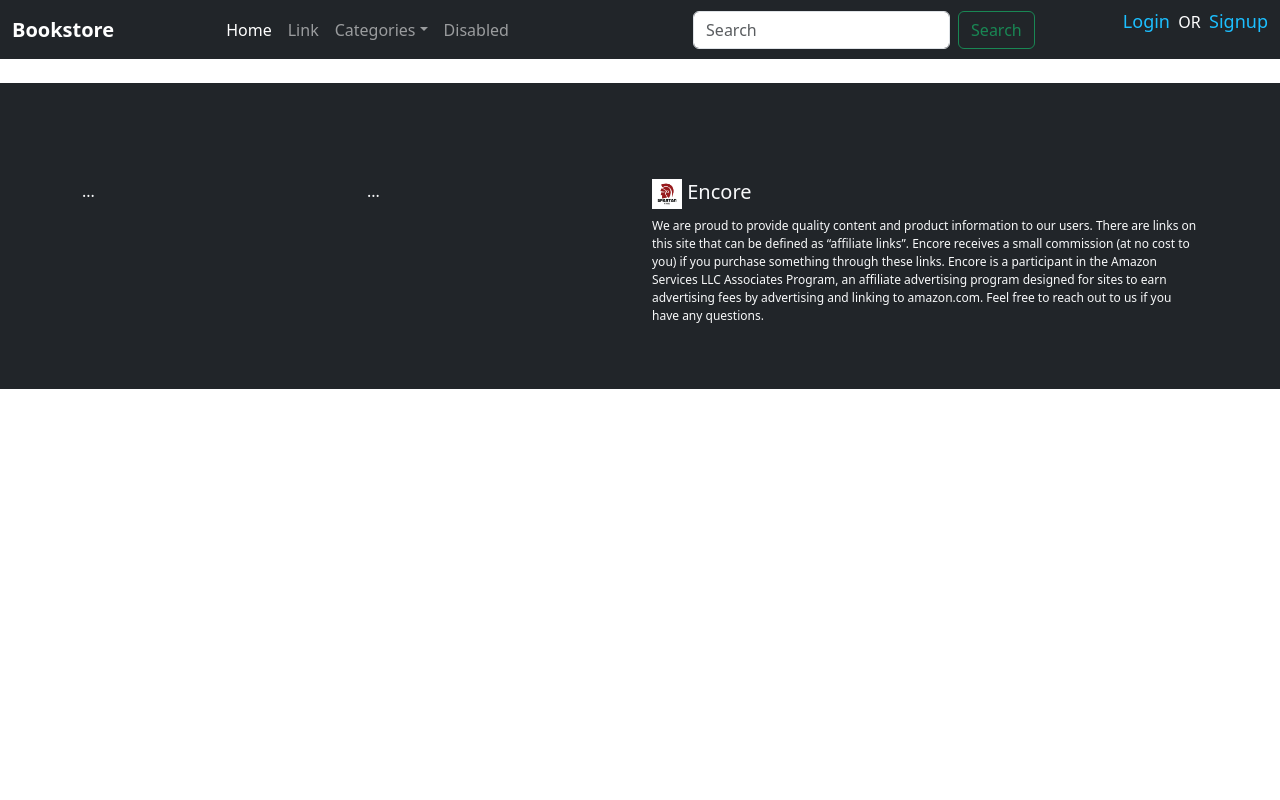
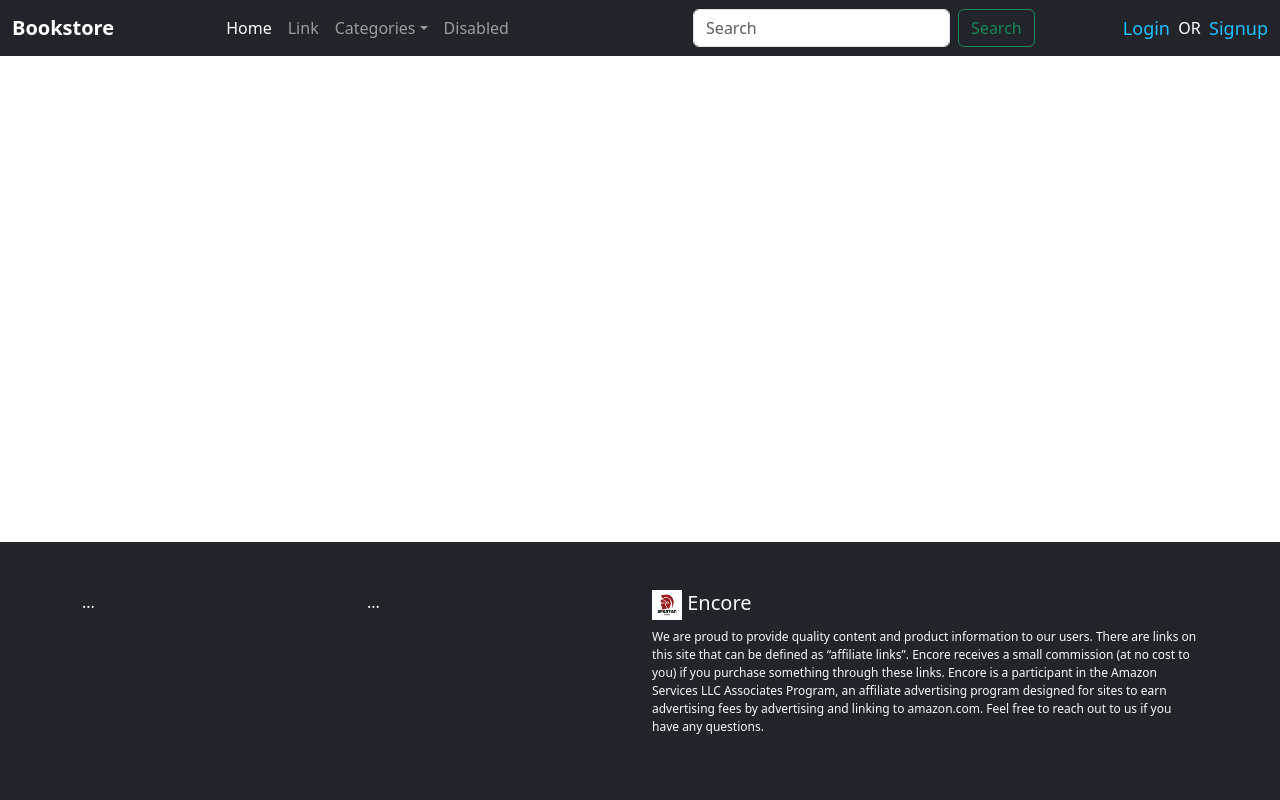
Before and after one commit to Biplob14/bookstore, a Django app: page /books/category/1/ in a window 1280 px wide. Run offline with Django 4.2, Linux system fonts and the light colour scheme; data comes from the database, SQL or seed files in the repository; parts of the project's set-up code (start-up, migrations or seed data) failed here and were passed over; some libraries are stand-ins or nearby versions.

Commit message:
fix: footer space dynamic depending on page size

```diff
--- a/books/templates/books.html
+++ b/books/templates/books.html
@@ -3,9 +3,10 @@
 {% block title %}All Books{% endblock %}
 {% block content %}
 
+
     {% for book in books %}
-    <div class='col-md-4 col-lg-4 col-sm-2'>
-        <div class='card cards_book h-100'>
+            <div class='col mt-2 mb-2 book-cart'>
+                <div class='card cards_book h-100 me-2'>
                     <div class="book-img pt-2">
                         <img src={{ book.cover.url }} class="card-img-top">
                     </div>
--- a/static/styles/base.css
+++ b/static/styles/base.css
@@ -5,39 +5,9 @@
 * {
     margin: 0 auto;
 }
+
 body {
     background-color: rgb(118, 113, 113);
-}
-
-.nav-link:hover {
-    color: var(--radiant-blue) !important;
-}
-
-li>a.dropdown-item{
-    transition: .2s ease-in-out;
-
-}
-
-li>a.dropdown-item:hover {
-    background-color: var(--radiant-blue);
-    color: white;
-}
-
-/* navbar dropdown on hover */
-.dropdown-cat:hover .dropdown-menu-cat {
-    display: block;
-    margin-top: 0; /* remove the gap so it doesn't close */
-}
-
-.login-btn>a, .signup-btn>a {
-    color: var(--radiant-blue);
-    text-underline-offset: none;
-    font-size: 18px;
-    transition: .5s ease-in-out;
-}
-
-.login-btn>a:link, .signup-btn>a:link {
-    text-decoration: none;
 }
 
 .book-img {
--- a/static/styles/books.css
+++ b/static/styles/books.css
@@ -0,0 +1,3 @@
+.book-cart {
+    margin: 0;
+}
--- a/static/styles/footer.css
+++ b/static/styles/footer.css
@@ -0,0 +1,6 @@
+footer {
+    /* position: sticky;
+    bottom: 0;
+    width: 100%; */
+
+}
--- a/static/styles/navbar.css
+++ b/static/styles/navbar.css
@@ -0,0 +1,34 @@
+.nav-link:hover {
+    color: var(--radiant-blue) !important;
+}
+
+li>a.dropdown-item{
+    transition: .2s ease-in-out;
+
+}
+
+li>a.dropdown-item:hover {
+    background-color: var(--radiant-blue);
+    color: white;
+}
+
+/* navbar dropdown on hover */
+.dropdown-cat:hover .dropdown-menu-cat {
+    display: block;
+    margin-top: 0; /* remove the gap so it doesn't close */
+}
+
+.login-btn, .signup-btn, .login-signup-space {
+    margin-bottom: 0 !important;
+}
+
+.login-btn>a, .signup-btn>a {
+    color: var(--radiant-blue);
+    text-underline-offset: none;
+    font-size: 18px;
+    transition: .5s ease-in-out;
+}
+
+.login-btn>a:link, .signup-btn>a:link {
+    text-decoration: none;
+}
--- a/templates/base.html
+++ b/templates/base.html
@@ -5,8 +5,10 @@
         <meta charset="UTF-8">
         <meta http-equiv="X-UA-Compatible" content="IE=edge">
         <meta name="viewport" content="width=device-width, initial-scale=1.0">
+        <link rel="stylesheet" href="{% static 'styles/navbar.css' %}" type="text/css">
         <link rel="stylesheet" href="{% static 'styles/base.css' %}" type="text/css">
         <link rel="stylesheet" href="{% static 'styles/books.css' %}" type="text/css">
+        <link rel="stylesheet" href="{% static 'styles/footer.css' %}" type="text/css">
         <link href="https://cdn.jsdelivr.net/npm/bootstrap@5.3.0-alpha1/dist/css/bootstrap.min.css" rel="stylesheet" integrity="sha384-GLhlTQ8iRABdZLl6O3oVMWSktQOp6b7In1Zl3/Jr59b6EGGoI1aFkw7cmDA6j6gD" crossorigin="anonymous">
         <title>{% block title %}Document{% endblock %}</title>
     </head>
@@ -16,11 +18,24 @@
         {% include 'navbar.html' %}
         {% endblock%}
         <div id="content" class="container">
-        <div class="row g-4 justify-content-center">
+            <div class="row row-cols-1 row-cols-md-3 justify-content-start g-0">
                 {% block content %} {% endblock %}
             </div>
         </div>
 
         {% include 'footer.html' %}
     </body>
+    <script>
+        let footer = document.getElementById('footer_large');
+        let footer_height = footer.scrollHeight;
+
+        let navbar = document.getElementById('navbar');
+        let navbar_height = navbar.scrollHeight;
+
+        let content = document.getElementById('content');
+        let window_height = window.innerHeight;
+        content.style.minHeight= `${window_height - footer_height - navbar_height}px`;
+        console.log(navbar_height)
+
+    </script>
 </html>
--- a/templates/footer.html
+++ b/templates/footer.html
@@ -1,7 +1,7 @@
 {% load static %}
 
-<footer>
-    <div class="container-fluid bg-dark text-light mt-5 pt-5">
+<footer class="large-footer w-100" id="footer_large">
+    <div class="container-fluid bg-dark text-light">
         <div class="container py-5">
             <div class="row">
                 <div class="col-sm-12 col-md-3 col-lg-3">
--- a/templates/navbar.html
+++ b/templates/navbar.html
@@ -1,6 +1,6 @@
 {% block navbar %}
 
-<nav class="navbar navbar-expand-lg bg-dark navbar-dark">
+<nav class="navbar navbar-expand-lg bg-dark navbar-dark" id="navbar">
     <div class="container-fluid">
         <a class="navbar-brand" href="{% url 'books:all_books' %}"><b>Bookstore</b></a>
         <button class="navbar-toggler" type="button" data-bs-toggle="collapse" data-bs-target="#navbarSupportedContent" aria-controls="navbarSupportedContent" aria-expanded="false" aria-label="Toggle navigation">
```
Lines whose indentation alone changed are shown as unchanged.
